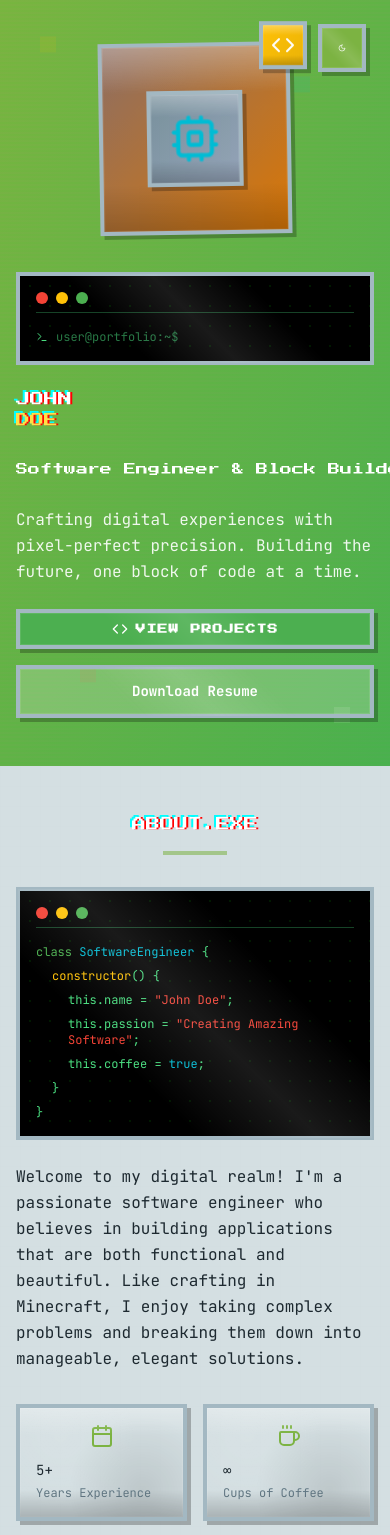
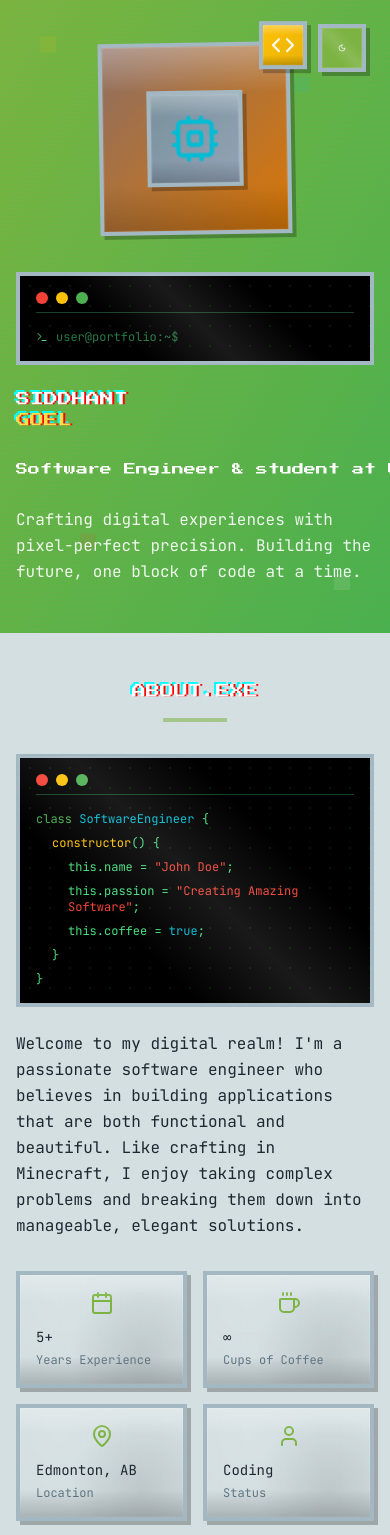
Before and after one commit to siddhantgoel7/pixel-dev-portal, a React (Vite) app: page / in a window 390 px wide. Shown: the top 1535 px of the page. Built offline with nearby package versions, Linux system fonts and the light colour scheme.

Commit message:
Changes to Hero Section

```diff
--- a/index.html
+++ b/index.html
@@ -4,7 +4,7 @@
   <head>
     <meta charset="UTF-8" />
     <meta name="viewport" content="width=device-width, initial-scale=1.0" />
-    <title>John Doe - Software Engineer</title>
+    <title>Siddhant Goel - Software Engineer</title>
     <meta name="description" content="Pixel-perfect software engineer portfolio - Building digital worlds one block at a time" />
     <meta name="author" content="John Doe" />
 
--- a/package.json
+++ b/package.json
@@ -78,6 +78,6 @@
     "tailwindcss": "^3.4.11",
     "typescript": "^5.5.3",
     "typescript-eslint": "^8.0.1",
-    "vite": "^5.4.1"
+    "vite": "^5.4.19"
   }
 }
--- a/src/components/AboutSection.tsx
+++ b/src/components/AboutSection.tsx
@@ -5,7 +5,7 @@ const AboutSection = () => {
   const stats = [
     { icon: Calendar, label: "Years Experience", value: "5+" },
     { icon: Coffee, label: "Cups of Coffee", value: "∞" },
-    { icon: MapPin, label: "Location", value: "Digital World" },
+    { icon: MapPin, label: "Location", value: "Edmonton, AB" },
     { icon: User, label: "Status", value: "Coding" }
   ];
 
--- a/src/components/ContactSection.tsx
+++ b/src/components/ContactSection.tsx
@@ -47,7 +47,7 @@ const ContactSection = () => {
               </p>
               <div className="font-mono text-xs sm:text-sm bg-black/30 p-3 sm:p-4 rounded space-y-1">
                 <div className="text-green-300">$ whoami</div>
-                <div className="animate-pulse">john.doe@developer.local</div>
+                <div className="animate-pulse">siddhant.goel@developer.local</div>
                 <div className="text-green-300">$ status</div>
                 <div className="animate-pulse">Available for new opportunities</div>
               </div>
--- a/src/components/HeroSection.tsx
+++ b/src/components/HeroSection.tsx
@@ -28,12 +28,12 @@ const HeroSection = () => {
             </div>
 
             <h1 className="text-3xl sm:text-4xl lg:text-6xl font-pixel leading-tight">
-              <span className="block glitch-text" data-text="JOHN">JOHN</span>
-              <span className="block text-yellow-300 glitch-text" data-text="DOE">DOE</span>
+              <span className="block glitch-text" data-text="SIDDHANT">SIDDHANT</span>
+              <span className="block text-yellow-300 glitch-text" data-text="GOEL">GOEL</span>
             </h1>
 
             <div className="text-lg sm:text-xl lg:text-2xl font-mono">
-              <span className="typewriter">Software Engineer & Block Builder</span>
+              <span className="typewriter">Software Engineer & student at Ualberta</span>
             </div>
 
             <p className="text-base sm:text-lg opacity-90 max-w-md leading-relaxed">
@@ -41,7 +41,7 @@ const HeroSection = () => {
               Building the future, one block of code at a time.
             </p>
 
-            <div className="flex flex-col sm:flex-row gap-4">
+            {/* <div className="flex flex-col sm:flex-row gap-4">
               <button className="retro-button-green flex items-center justify-center gap-2">
                 <Code className="w-4 h-4" />
                 View Projects
@@ -49,7 +49,7 @@ const HeroSection = () => {
               <button className="pixel-border bg-white/20 hover:bg-white/30 text-white font-bold py-3 px-6 shadow-pixel hover:shadow-pixel-hover transition-all duration-200 font-pixel text-xs">
                 Download Resume
               </button>
-            </div>
+            </div> */}
           </div>
 
           <div className="flex justify-center order-1 lg:order-2">
```
Also changed, not shown: 1 other file (tests, documents, lock files or other folders).
